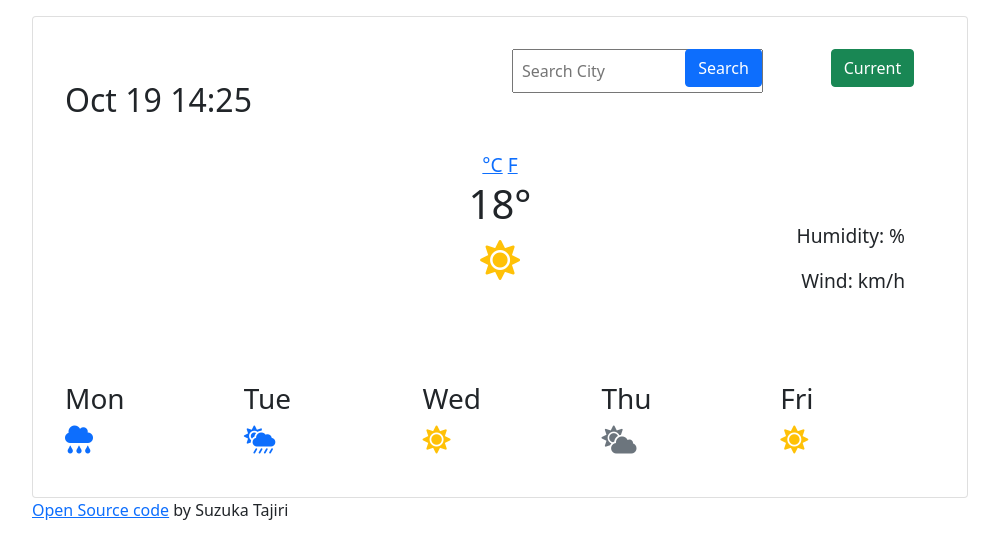
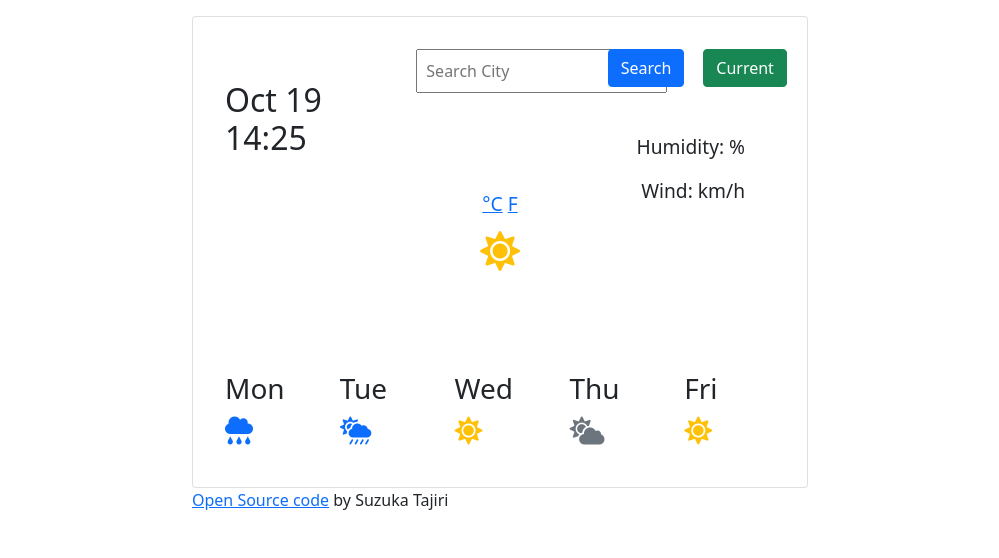
Before and after one commit to tienkao/weather-app, a plain HTML site: page index.html in a window 1280 px wide. Shown: the whole page, without its empty margins (140-1139 px from the left). Drawn offline with nearby package versions, Linux system fonts and the light colour scheme; no server answers.

Commit message:
added css

```diff
--- a/index.html
+++ b/index.html
@@ -7,35 +7,23 @@
     <title>Weather app</title>
     <link href="https://cdn.jsdelivr.net/npm/bootstrap@5.0.0-beta1/dist/css/bootstrap.min.css" rel="stylesheet" integrity="sha384-giJF6kkoqNQ00vy+HMDP7azOuL0xtbfIcaT9wjKHr8RbDVddVHyTfAAsrekwKmP1" crossorigin="anonymous">
     <link href="https://use.fontawesome.com/releases/v5.6.1/css/all.css" rel="stylesheet">
+    <link rel="stylesheet" href="style.css">
     <script src="https://unpkg.com/axios/dist/axios.min.js"></script>
-    <style>
-       .temp{
-           font-size: larger;
-       }
-       .condition{
-          font-size: 1.2em;
-          position: relative;
-          bottom: 70px;
-          right:30px;
-       }
-       .days{
-           font-size: large;
-       }
-    </style>
+
 </head>
-<body class="w-75 mx-auto">
+<body class="w-50 mx-auto">
     <div class="container">
         <div class="card mt-3 p-3">
             <div class="card-body">
                 <div class="row">
-                    <div class="col-6">
-                        <h2 id="place"></h2>
+                    <div class="col-4">
+                        <h2 id="place" class="h1"></h2>
                         <br>
                         <h2 id = "date"></h2>
-                        <div id="weather-adjective"></div>
+                        <div id="weather-adjective" class="fs-4"></div>
                         </div>
 
-                    <div class="col-2">
+                    <div class="col-4">
                         <form action="" id="city">
                         <input type="text" name="search" class="p-2 " placeholder="Search City" id = "city-input">
                     </div>
@@ -48,19 +36,16 @@
                 </div>
             </form>
                 <div class="temp text-center mt-4">
-                    <a href="#" id="degree">°C</a>
+                    <a href="#" id="degree" >°C</a>
                     <a href="#" id="f">F</a>
-                 <h1 id="temperature"> 18°</h1>
+                 <h1 id="temperature"></h1>
                 </div>
                 <div class="weatherIcon text-warning text-center">
                     <h1> <i class="fas fa-sun"></i></h1>
                 </div>
                 <div class="condition">
-
                     <p class="text-end">Humidity: <span id="humidity"></span>% </p>
                     <p class="text-end"> Wind: <span id="wind"></span> km/h</p>
-
-
                 </div>
                 <div class="row">
                 <div class="col">
--- /dev/null
+++ b/style.css
@@ -0,0 +1,15 @@
+.temp{
+    font-size: larger;
+}
+.condition{
+   font-size: 1.2em;
+   position: relative;
+   bottom: 150px;
+   right:30px;
+}
+.days{
+    font-size: large;
+}
+#temperature{
+    font-size: 90px;
+}
```
